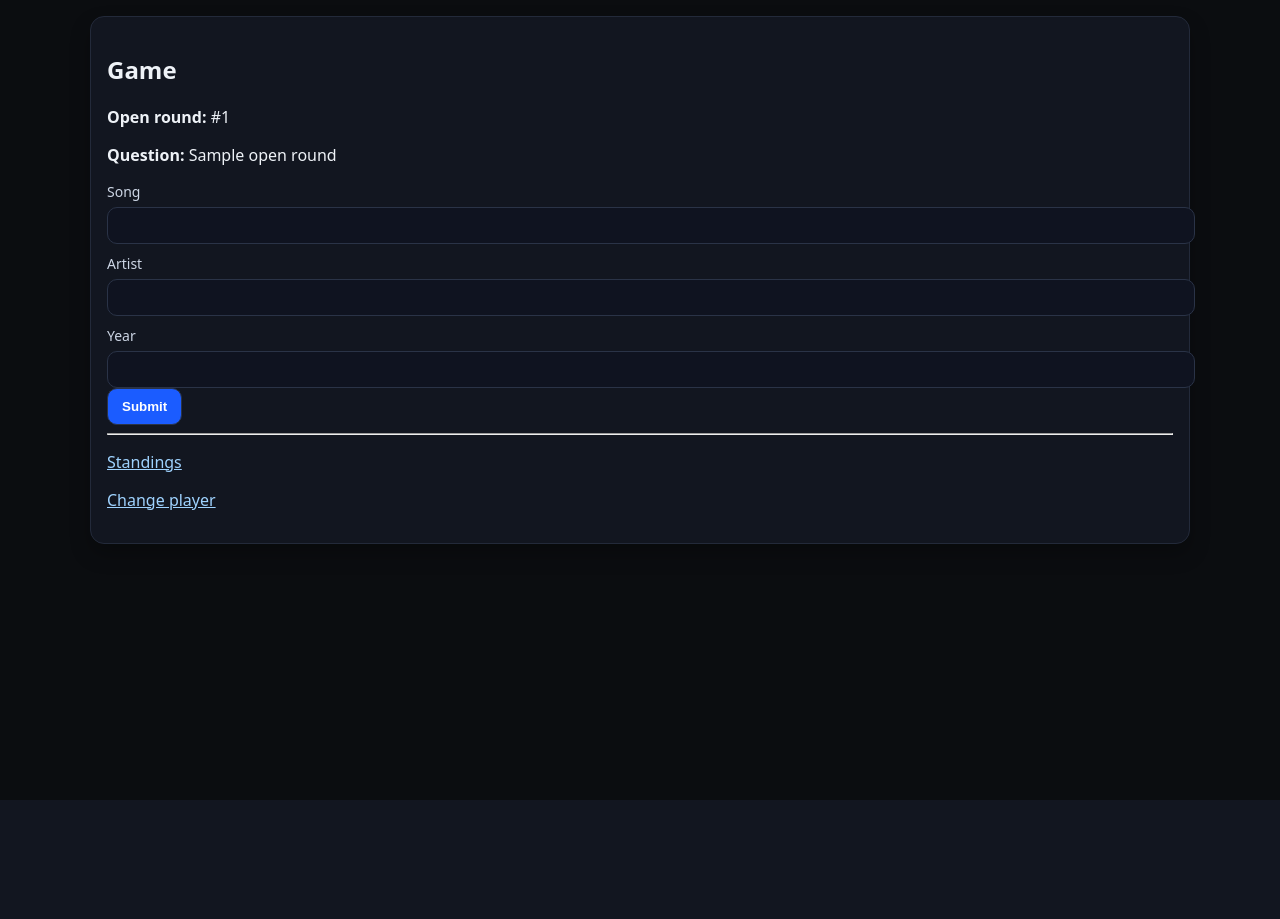
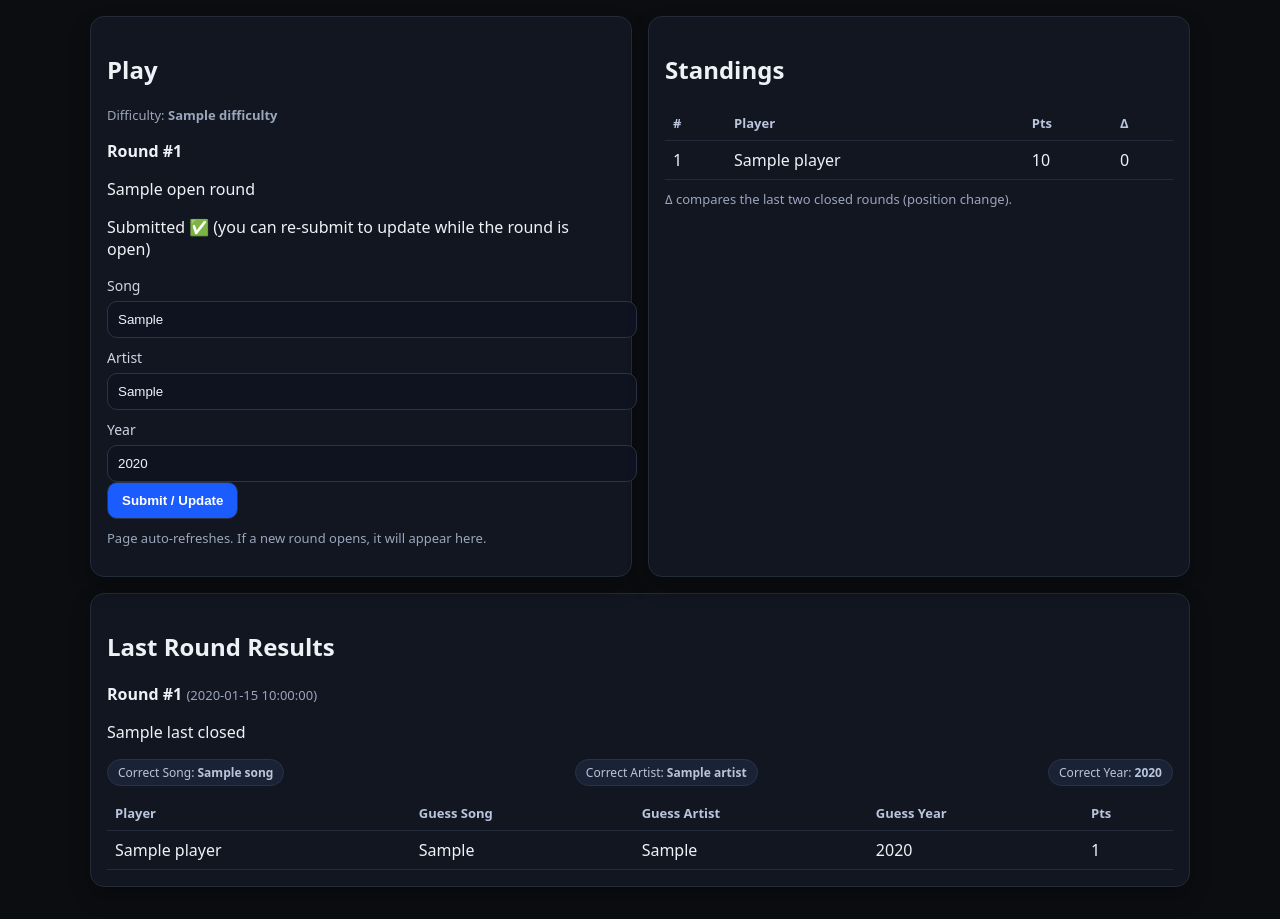
Before and after one commit to atiklc/HitsterWebApp, a Flask app: template templates/game.html in a window 1280 px wide. Before the commit the page ends 800 px from the top, so only its background shows below. Run offline with Flask 3, Linux system fonts and the light colour scheme; the template is opened without the code that fills it: most values are stand-ins (such as "Sample title", 1, 10 or a date in 2020).

Commit message:
Enhance game page with error handling and updates

```diff
--- a/templates/game.html
+++ b/templates/game.html
@@ -1,31 +1,191 @@
 {% extends "base.html" %}
 {% block content %}
+
+{% if request.args.get("err") == "enter_one" %}
   <div class="card">
-  <h2>Game</h2>
+    <p class="err">Please enter at least one field (song, artist, or year).</p>
+  </div>
+{% endif %}
+
+<div class="grid">
+
+  <!-- LEFT: Play -->
+  <div class="card">
+    <h2>Play</h2>
+    <p class="muted">Difficulty: <strong>{{ difficulty }}</strong></p>
 
     {% if open_round %}
-    <p><strong>Open round:</strong> #{{ open_round["id"] }}</p>
-    <p><strong>Question:</strong> {{ open_round["question"] or "-" }}</p>
+      <p><strong>Round #{{ open_round.id }}</strong></p>
+      <p class="mono">{{ open_round.question }}</p>
+
+      {% if my_guess %}
+        <p class="ok">Submitted ✅ (you can re-submit to update while the round is open)</p>
+      {% else %}
+        <p class="muted">Not submitted yet</p>
+      {% endif %}
 
       <form method="post" action="{{ url_for('submit') }}">
         <label>Song</label>
-      <input type="text" name="guess_song">
+        <input name="guess_song" value="{{ my_guess.guess_song if my_guess else '' }}" placeholder="Song title">
 
         <label>Artist</label>
-      <input type="text" name="guess_artist">
+        <input name="guess_artist" value="{{ my_guess.guess_artist if my_guess else '' }}" placeholder="Artist name">
 
         <label>Year</label>
-      <input type="number" name="guess_year">
+        <input name="guess_year" inputmode="numeric" value="{{ my_guess.guess_year if my_guess and my_guess.guess_year is not none else '' }}" placeholder="e.g. 1976">
 
-      <button class="btn" type="submit">Submit</button>
+        <div class="spacer"></div>
+        <button class="btn" type="submit">Submit / Update</button>
       </form>
+
+      <p class="tiny muted" style="margin-top:10px;">
+        Page auto-refreshes. If a new round opens, it will appear here.
+      </p>
     {% else %}
-    <p>No open round right now.</p>
+      <p class="muted">No open round right now. Refresh or wait for the admin to open one.</p>
     {% endif %}
+  </div>
 
-  <hr>
+  <!-- RIGHT: Standings -->
+  <div class="card">
+    <h2>Standings</h2>
+    <table id="standingsTable">
+      <thead>
+        <tr>
+          <th>#</th>
+          <th>Player</th>
+          <th>Pts</th>
+          <th>Δ</th>
+        </tr>
+      </thead>
+      <tbody>
+        {% for s in standings %}
+          {% set cls = 'same' %}
+          {% if s.delta > 0 %}{% set cls='up' %}{% elif s.delta < 0 %}{% set cls='down' %}{% endif %}
+          <tr>
+            <td>{{ s.rank }}</td>
+            <td>{{ s.player }}</td>
+            <td>{{ s.points }}</td>
+            <td class="delta {{ cls }}">
+              {% if s.delta > 0 %}+{{ s.delta }}{% elif s.delta < 0 %}{{ s.delta }}{% else %}0{% endif %}
+            </td>
+          </tr>
+        {% endfor %}
+      </tbody>
+    </table>
 
-  <p><a href="{{ url_for('standings_page') }}">Standings</a></p>
-  <p><a href="{{ url_for('logout') }}">Change player</a></p>
+    <p class="tiny muted" style="margin-top:10px;">Δ compares the last two closed rounds (position change).</p>
   </div>
+
+</div>
+
+<!-- Last closed round: correct answer + everyone's answers -->
+<div class="card" id="lastRoundCard">
+  <h2>Last Round Results</h2>
+
+  {% if last_closed %}
+    <p><strong>Round #{{ last_closed.id }}</strong> <span class="muted">({{ last_closed.closed_at }})</span></p>
+    <p class="mono">{{ last_closed.question }}</p>
+
+    <div class="row">
+      <span class="pill">Correct Song: <strong>{{ correct.song }}</strong></span>
+      <span class="pill">Correct Artist: <strong>{{ correct.artist }}</strong></span>
+      <span class="pill">Correct Year: <strong>{{ correct.year }}</strong></span>
+    </div>
+
+    <div class="spacer"></div>
+    <table id="lastResultsTable">
+      <thead>
+        <tr>
+          <th>Player</th>
+          <th>Guess Song</th>
+          <th>Guess Artist</th>
+          <th>Guess Year</th>
+          <th>Pts</th>
+        </tr>
+      </thead>
+      <tbody>
+        {% for r in last_results %}
+          <tr>
+            <td>{{ r.player }}</td>
+            <td>{{ r.guess_song or '' }}</td>
+            <td>{{ r.guess_artist or '' }}</td>
+            <td>{{ r.guess_year if r.guess_year is not none else '' }}</td>
+            <td>{{ r.total_points }}</td>
+          </tr>
+        {% endfor %}
+      </tbody>
+    </table>
+  {% else %}
+    <p class="muted">No closed rounds yet.</p>
+  {% endif %}
+</div>
+
+<script>
+  // Auto-refresh (no live sockets; just polling)
+  const REFRESH_MS = 5000;
+
+  function deltaClass(d){
+    if (d > 0) return 'up';
+    if (d < 0) return 'down';
+    return 'same';
+  }
+
+  async function refreshStandings(){
+    try{
+      const res = await fetch("/api/standings", { cache: "no-store" });
+      const rows = await res.json();
+      const tbody = document.querySelector("#standingsTable tbody");
+      if (!tbody) return;
+
+      tbody.innerHTML = rows.map(r => `
+        <tr>
+          <td>${r.rank}</td>
+          <td>${r.player}</td>
+          <td>${r.points}</td>
+          <td class="delta ${deltaClass(r.delta)}">${r.delta>0?("+"+r.delta):r.delta}</td>
+        </tr>
+      `).join("");
+    }catch(e){
+      // silence is golden for polling
+    }
+  }
+
+  async function refreshState(){
+    try{
+      const res = await fetch("/api/state", { cache: "no-store" });
+      const st = await res.json();
+      if (st.needs_register) return;
+      // If open round changes, easiest is to reload the page
+      // (keeps logic simple & reliable)
+      const currentOpen = {{ open_round.id if open_round else 'null' }};
+      const newOpen = st.open_round ? st.open_round.id : null;
+      if (currentOpen !== newOpen){
+        location.reload();
+      }
+    }catch(e){}
+  }
+
+  async function refreshLastRound(){
+    try{
+      const res = await fetch("/api/last_round", { cache: "no-store" });
+      const data = await res.json();
+      if (!data.ok || !data.has_round) return;
+
+      // If you want full DOM patching later, we can do it.
+      // For now, reload if last round id changed.
+      const currentLast = {{ last_closed.id if last_closed else 'null' }};
+      if (currentLast !== data.round.id){
+        location.reload();
+      }
+    }catch(e){}
+  }
+
+  setInterval(() => {
+    refreshState();
+    refreshStandings();
+    refreshLastRound();
+  }, REFRESH_MS);
+</script>
+
 {% endblock %}
```
Lines whose indentation alone changed are shown as unchanged.
